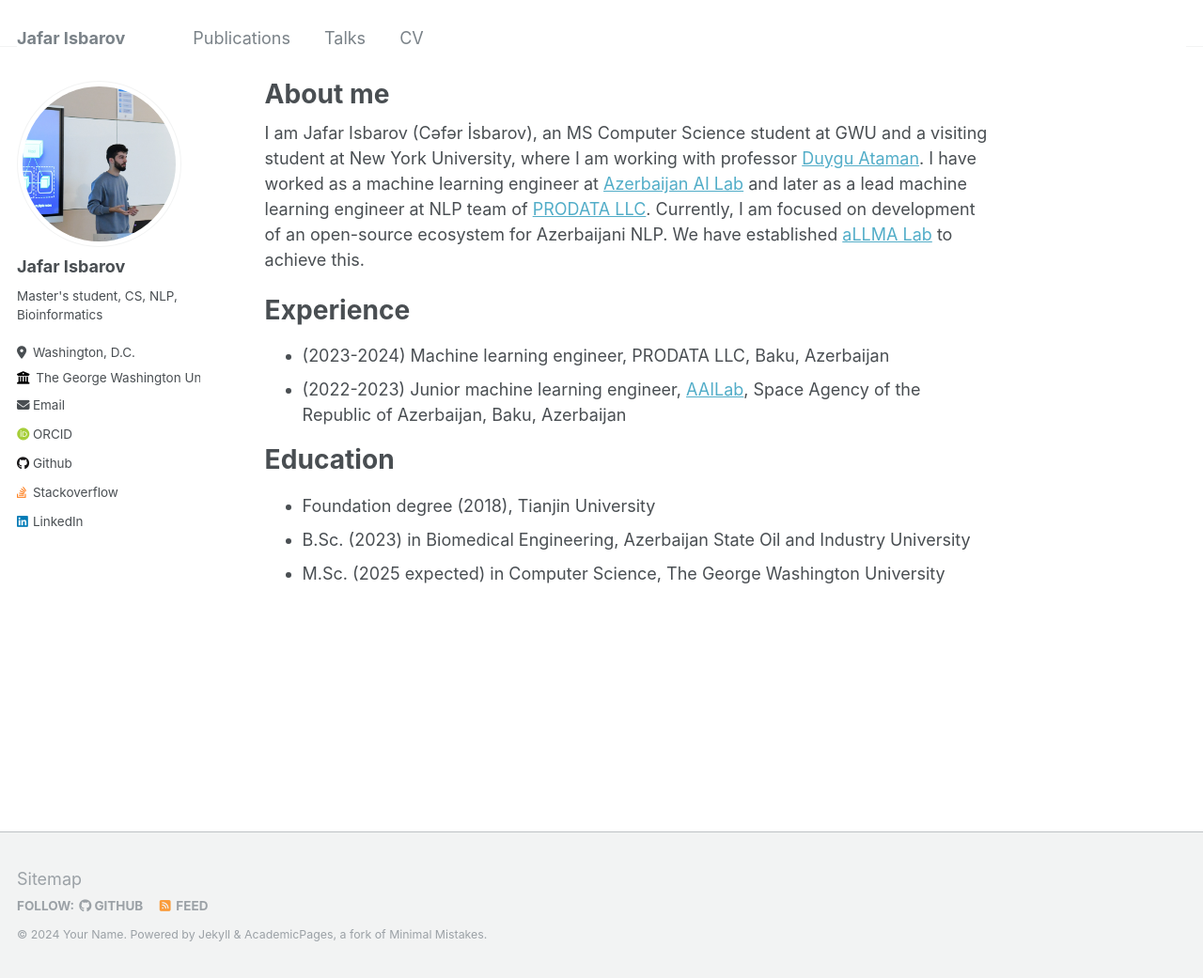
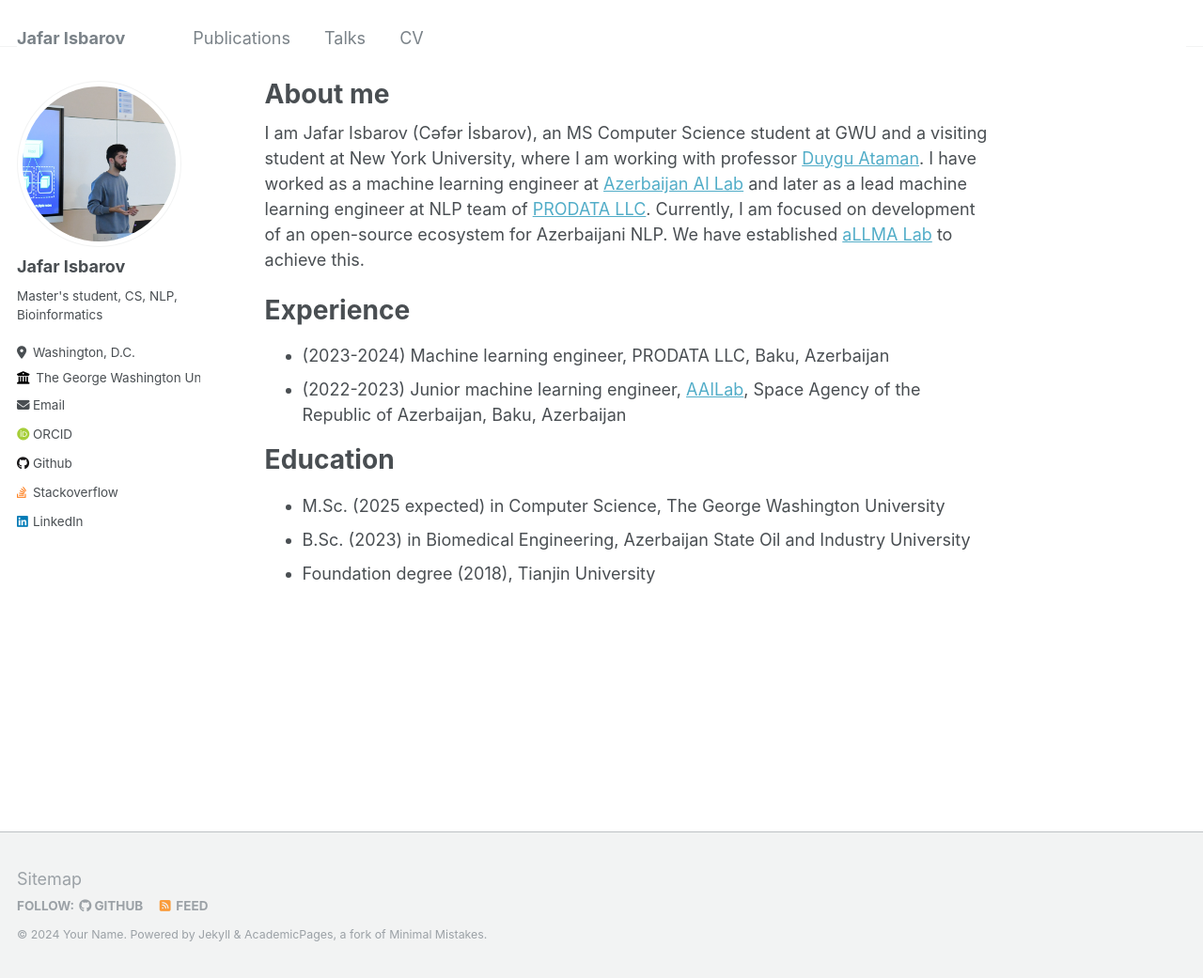
Before and after one commit to ceferisbarov/ceferisbarov.github.io, a Jekyll site: the page built from _pages/about.md, in a window 1280 px wide and 1041 px high. Shown: the whole window at 94% size. Built offline with Jekyll 4.4.1, drawn with Linux system fonts in a browser that asks for light colours; some web fonts are replaced.

Commit message:
fix edu order

```diff
--- a/_pages/about.md
+++ b/_pages/about.md
@@ -15,6 +15,6 @@
 
 Education
 ======
+* M.Sc. (2025 expected) in Computer Science, The George Washington University
+* B.Sc. (2023) in Biomedical Engineering, Azerbaijan State Oil and Industry University
 * Foundation degree (2018), Tianjin University
-* B.Sc. (2023) in Biomedical Engineering, Azerbaijan State Oil and Industry University
-* M.Sc. (2025 expected) in Computer Science, The George Washington University
```
